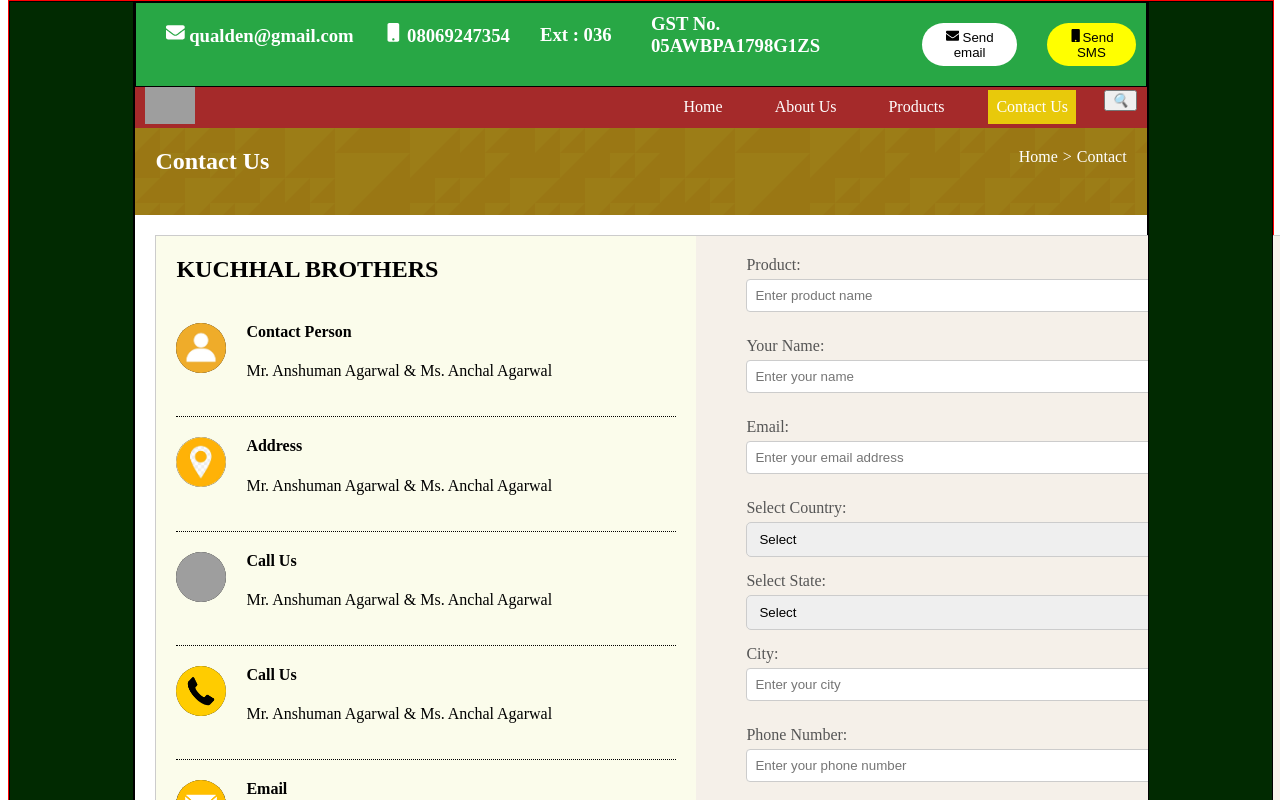
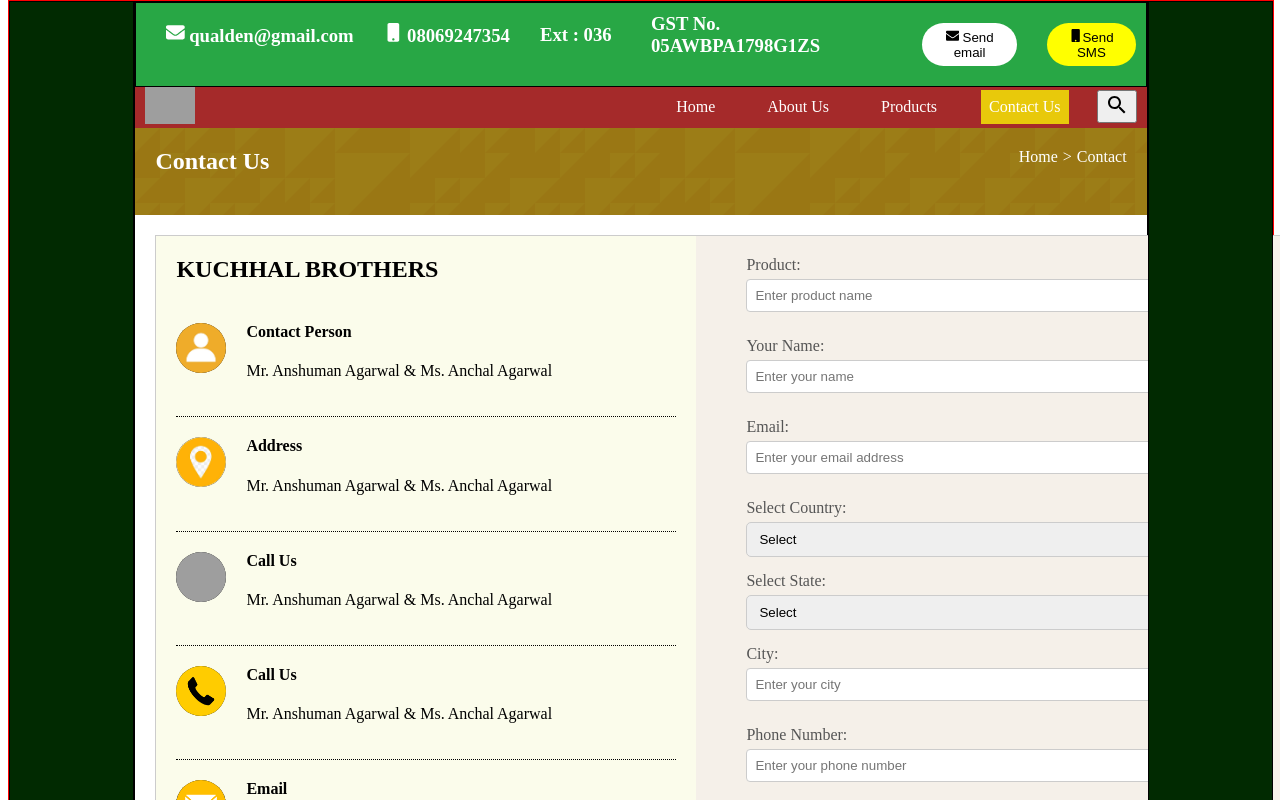
Before and after one commit to muskanatwork/qualden-ecommerce, a React (Vite) app: page /contact in a window 1280 px wide. Shown: the top 800 px of the page. Built offline with nearby package versions, Linux system fonts and the light colour scheme; grey boxes are pictures that could not be loaded.

Commit message:
change icon on search bar

```diff
--- a/src/components/Common/SearchBar.jsx
+++ b/src/components/Common/SearchBar.jsx
@@ -1,5 +1,6 @@
 import React, { useState } from 'react';
-
+import SearchIcon from '@mui/icons-material/Search';
+import CloseIcon from '@mui/icons-material/Close';
 const Search = () => {
   const [searchTerm, setSearchTerm] = useState('');
   const [showSearch, setShowSearch] = useState(false);
@@ -46,7 +47,7 @@ const Search = () => {
     <div className="App">
       <div className="search-bar">
         <button onClick={showSearch ? handleCancelIconClick : handleSearchIconClick}>
-          <i className="search-icon">{showSearch ? '❌' : '🔍'}</i>
+          <i className="search-icon">{showSearch ? <CloseIcon/> : <SearchIcon/>}</i>
         </button>
         {showSearch && (
           <>
```
